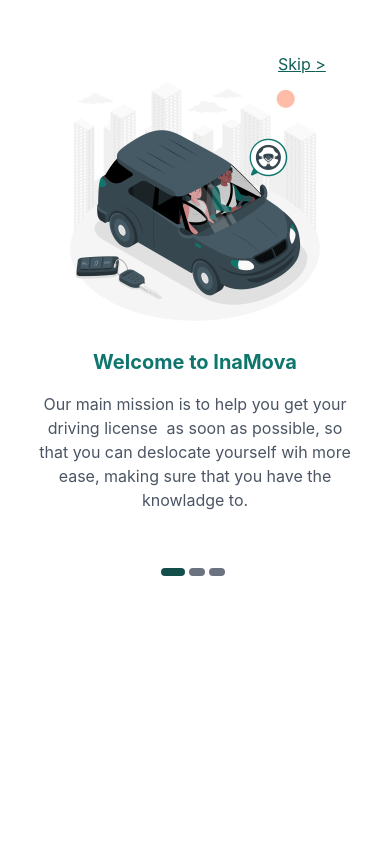
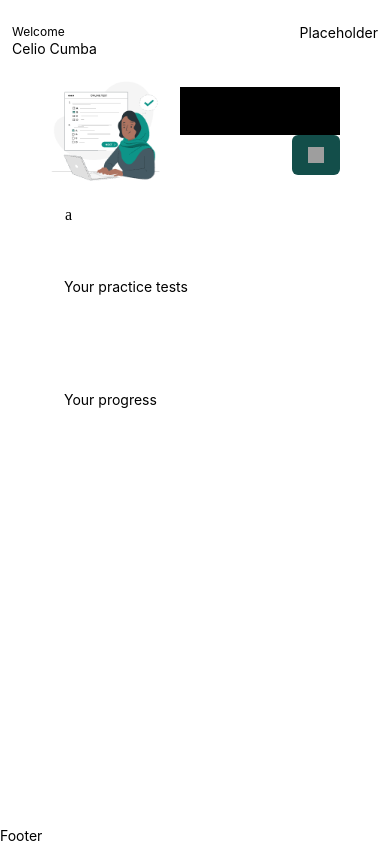
Before and after one commit to CelioJoaquimCumba/InaMova, a React Native app: screen / in a window 390 px wide. Built offline with nearby package versions, Linux system fonts and the light colour scheme; grey boxes are pictures that could not be loaded.

Commit message:
Still workin on main

```diff
--- a/App.tsx
+++ b/App.tsx
@@ -4,6 +4,7 @@ import { NativeWindStyleSheet } from "nativewind";
 import { styled, useColorScheme } from 'nativewind'
 import { SplashScreen } from './src/pages/splash-screen';
 import React from 'react';
+import Main from './src/pages/main';
 
 NativeWindStyleSheet.setOutput({
   default: "native",
@@ -17,7 +18,7 @@ export default function App() {
   return (
       <SafeAreaView>
         <View className=" w-screen h-screen min-h-full flex pt-4">
-          <SplashScreen />
+          <Main />
         </View>
       </SafeAreaView>
   );
--- /dev/null
+++ b/src/components/molecules/footer.tsx
@@ -0,0 +1,12 @@
+import React from 'react'
+import { View,Text } from 'react-native'
+
+const Footer = () => {
+  return (
+    <View className='fixed bottom-0 left-0 right-0'>
+        <Text>Footer</Text>
+    </View>
+  )
+}
+
+export default Footer
--- /dev/null
+++ b/src/pages/main/index.tsx
@@ -0,0 +1,68 @@
+import React from "react";
+import { Image, Text, View } from "react-native";
+
+import { images, icons } from "../../../constants";
+import { Button } from "../../components/atoms/Button";
+import Footer from "../../components/molecules/footer";
+
+const Main = () => {
+  return (
+    <View className="w-screen h-screen py-6">
+      <View className="w-full flex flex-row justify-between px-3">
+        <View className="justify-between">
+          <Text className="text-xs text-">Welcome</Text>
+          <Text>Celio Cumba</Text>
+        </View>
+
+        <View>
+          <Text>Placeholder</Text>
+        </View>
+      </View>
+      <View className="w-full flex flex-row items-center justify-center mt-2 h-1/6 ">
+        <View className="w-4/6 flex flex-row justify-center items-center">
+          <View className="w-1/2 h-full">
+            <Image source={images.GirlStudying} className="w-28 h-28" />
+          </View>
+          <View className="w-40  h-full flex flex-col-reverse">
+            <View className="flex flex-row-reverse">
+              <Button>
+                <Image source={icons.arrowright} className="h-4 w-4" />
+                {/* <Text className="">Ola</Text> */}
+              </Button>
+            </View>
+            <Text className="text-left text-base font-normal bg-black">
+              Daily questions to prepare for the exam
+            </Text>
+          </View>
+        </View>
+      </View>
+      <View className="w-full flex flex-column items-center mt-2 h-auto">
+        <View className="w-4/6 bg-primaryIM h-16">a</View>
+      </View>
+      <View className="w-full flex flex-column items-center mt-2 h-auto">
+        <View className="w-full flex px-16">
+          <Text>Your practice tests</Text>
+        </View>
+        <View className="w-4/6 h-auto flex flex-row justify-between ">
+          <View className="w-1/2 bg-primaryIM m-1 h-20"></View>
+          <View className="w-1/2 bg-primaryIM m-1 h-20"></View>
+        </View>
+      </View>
+      <View className="w-full flex flex-column items-center mt-2 h-2/6">
+        <View className="w-full flex px-16">
+          <Text>Your progress</Text>
+        </View>
+        <View className="w-4/6 h-auto flex flex-row justify-between ">
+          <View className="w-full bg-primaryIM h-14"></View>
+        </View>
+        <View className="w-4/6 h-auto flex flex-row justify-between ">
+          <View className="w-1/2 bg-primaryIM m-1 h-20"></View>
+          <View className="w-1/2 bg-primaryIM m-1 h-20"></View>
+        </View>
+      </View>
+      <Footer />
+    </View>
+  );
+};
+
+export default Main;
```
